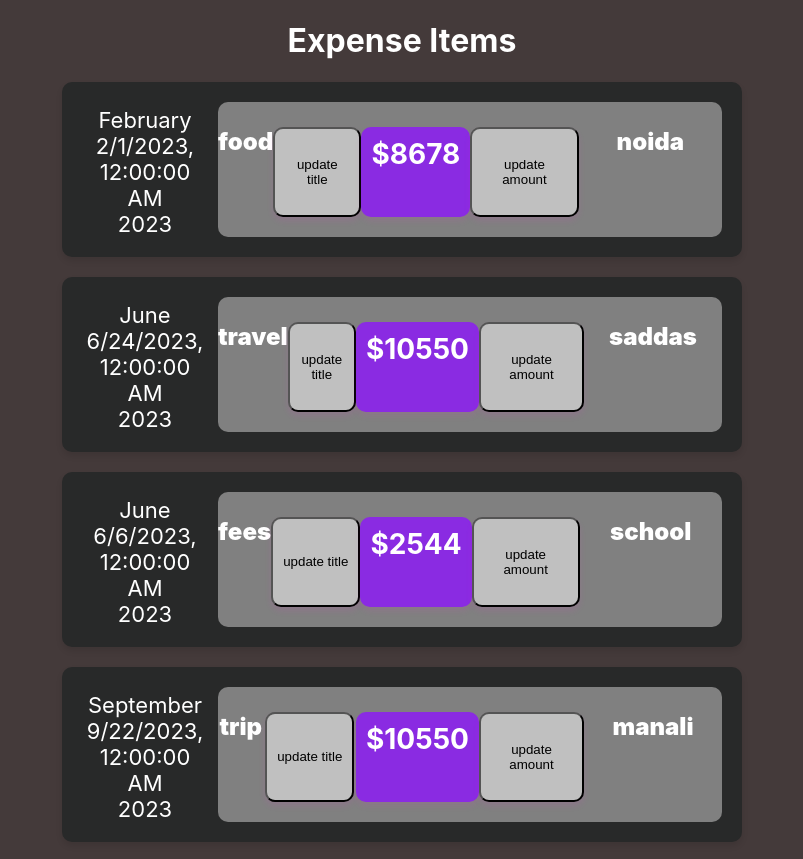
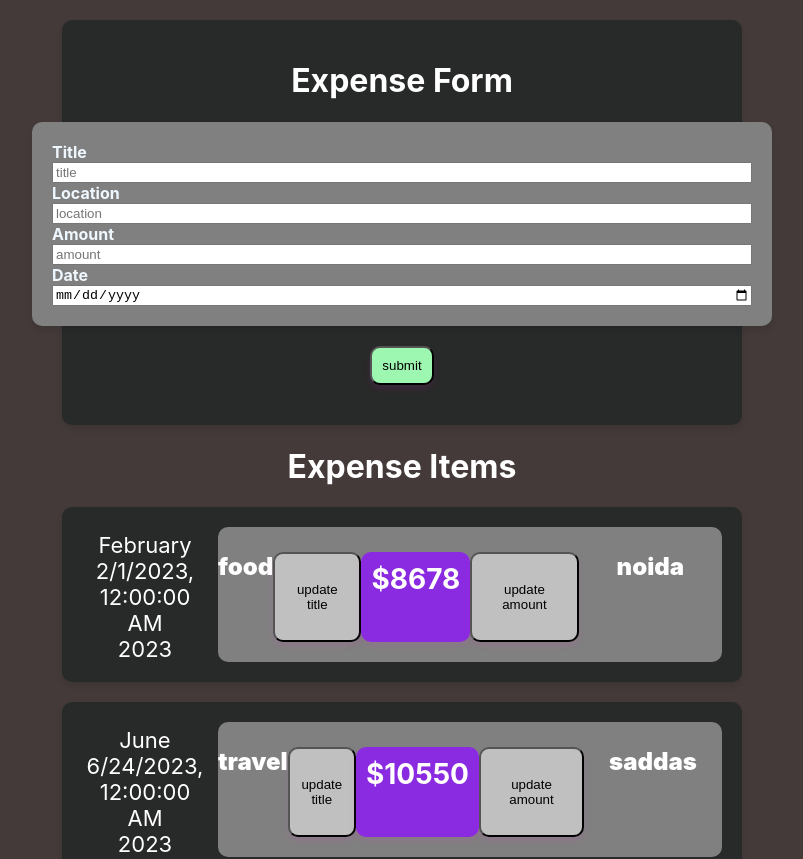
Before and after one commit to vikas9620/react-expense-tracker, a React (Create React App) app: page / in a window 1280 px wide. Shown: the top 859 px of the page, without its empty margins (238-1041 px from the left). Built offline with nearby package versions, Linux system fonts and the light colour scheme.

Commit message:
first commit

```diff
--- a/src/App.js
+++ b/src/App.js
@@ -1,4 +1,4 @@
-
+import ExpenseForm from "./components/ExpenseFrom/ExpenseForm";
 import ExpenseItem from "./components/Expenses/ExpenseItem";
 import React from 'react';
 const App = ()=> {
@@ -22,6 +22,7 @@ Date: new Date(2023, 8, 22),
 LocationOfExpenditure: "manali"}]
   return (
     <div className="App">
+    <ExpenseForm/>
     <h1>Expense Items</h1>
       <header className="App-header">
       {expenses.map((expense) => (
--- /dev/null
+++ b/src/components/ExpenseFrom/ExpenseForm.css
@@ -0,0 +1,45 @@
+.expense-form{
+    display: flex;
+    flex-direction: column;
+    justify-content: space-around;
+    color: white;
+    box-shadow: 0 4px 6px rgba(0, 0, 0, 0.1);
+    border-radius: 10px;
+    margin-top: 20px;
+
+    margin-bottom: 20px;
+    padding: 20px;
+      text-align: center;
+      background-color: rgb(40, 41, 41);
+      margin-left: 300px;
+      margin-right: 300px;
+      align-items: center;
+    }
+
+    .form{
+   text-align: left;
+        display: flex;
+        flex-direction: column;
+        justify-content: space-around;
+        padding-top: 25px;
+        background-color: grey;
+        border-radius: 10px;
+        box-shadow: 0 4px 6px rgba(0, 0, 0, 0.1);
+        border-radius: 10px;
+        width: 700px;
+        height: auto;
+        margin-bottom: 20px;
+        padding: 20px;
+        font-weight: 700;
+    }
+    .text{
+        color: aliceblue;
+    }
+    .btn{
+        background-color: rgb(158, 247, 177);
+    border-radius: 10px;
+    box-shadow: 0 4px 6px rgba(247, 44, 220, 0.1);
+    margin-bottom: 20px;
+    padding: 10px;
+
+    }
--- /dev/null
+++ b/src/components/ExpenseFrom/ExpenseForm.js
@@ -0,0 +1,30 @@
+
+import './ExpenseForm.css'
+
+
+
+const ExpenseForm= ()=>{
+
+const titleHandler= (event)=>{
+    console.log(event.target.value);
+}
+
+
+    return(
+        <div className="expense-form">
+        <h1>Expense Form</h1>
+        <div className="form">
+        <label className="text">Title</label>
+        <input type="text" placeholder="title" onChange={titleHandler} required ></input>
+        <label className="text">Location</label>
+        <input type="text" placeholder="location" required ></input>
+        <label className="text">Amount</label>
+        <input type="number" placeholder="amount" required ></input>
+        <label className="text">Date</label>
+        <input type="Date" placeholder="Date" required ></input>
+
+        </div><button type="submit" className="btn">submit</button>
+        </div>
+    )
+}
+export default ExpenseForm
```
